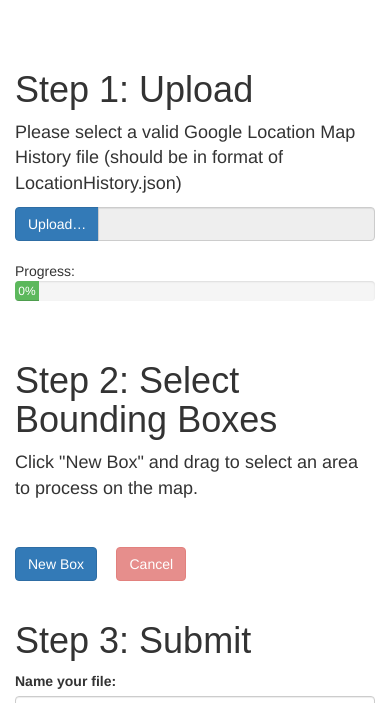
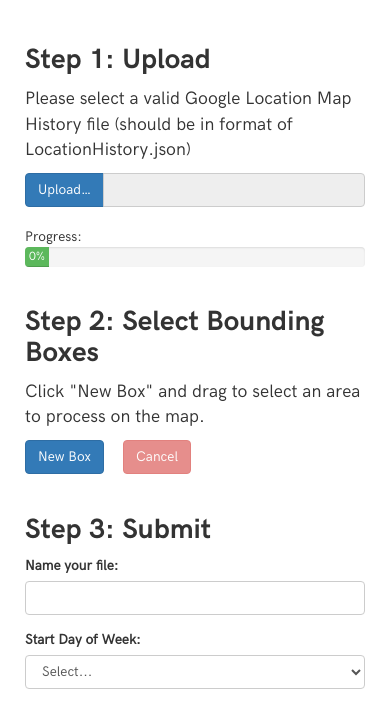
Before and after one commit to hack4impact-upenn/cls, a Flask app: page / in a window 390 px wide. Shown: the top 703 px of the page. Run offline with Flask 2, Linux system fonts and the light colour scheme; some libraries are stand-ins or nearby versions.

Commit message:
added hk grotesk, made page look slightly prettier

```diff
--- a/app/static/map.js
+++ b/app/static/map.js
@@ -57,9 +57,9 @@ function createBox(name) {
     };
 
 
-    $('#locationTable tr:last').after(
+    $('#locationTable thead tr:last').after(
       '<tr id="' + currentBox._leaflet_id + '"><td>' + name +
-      '<\/td><td><button id="goToButton' + currentBox._leaflet_id + '" data-box-id="' + currentBox._leaflet_id + '" class="btn btn-default">Go To Box<\/button>&nbsp;<button class="btn btn-danger deleteBox">Delete<\/button><\/td><\/tr>'
+      '<\/td><td><div><button id="goToButton' + currentBox._leaflet_id + '" data-box-id="' + currentBox._leaflet_id + '" class="btn btn-default">Go To Box<\/button>&nbsp;<button class="btn btn-danger deleteBox">Delete<\/button></div><\/td><\/tr>'
     );
 
     $('#goToButton' + currentBox._leaflet_id).on('click', function (e) {
@@ -76,11 +76,11 @@ function createBox(name) {
     })
 
     $('.deleteBox').on('click', function (e) {
-      var id = this.parentNode.parentNode.id;
+      var id = this.parentNode.parentNode.parentNode.id;
       boxes[id].rectangle.editing.disable();
       boxes[id].rectangle.remove();
       delete boxes[id];
-      this.parentNode.parentNode.remove();
+      this.parentNode.parentNode.parentNode.remove();
     });
 
     currentBox.bindPopup(name).openPopup();
--- a/app/static/styles/main.css
+++ b/app/static/styles/main.css
@@ -1,4 +1,13 @@
-<style>
+@font-face {
+  font-family: HKGroteskRegular;
+  src: url('../fonts/hk-grotesk/HKGrotesk-Regular.otf')
+}
+
+@font-face {
+  font-family: HKGroteskBold;
+  src: url('../fonts/hk-grotesk/HKGrotesk-Bold.otf')
+}
+
 * {
   font-family: 'HKGroteskRegular', 'Arial'
 }
@@ -21,17 +30,40 @@
   background-color: #FFF;
   height: 50vh;
   z-index: 1000;
-    padding-top: 50px;
+  padding-top: 25px;
+  padding-left: 25px;
+  padding-right: 25px;
   min-height: 100vh;
   box-shadow: 5px 5px 10px #000;
-    overflow-y: scroll;
+  overflow-y: scroll
 }
 
-  h1 {
-    font-family: 'HKGroteskBold', 'Arial'
+#locationTable {
+  margin-bottom: 0px;
+}
+
+#locationTable thead tr td:first-child {
+  font-size: 16px;
+  vertical-align: middle;
+}
+
+#locationTable thead tr td:last-child div {
+  float: right;
+}
+
+.form-control {
+  box-shadow: none;
+}
+
+.progress {
+  margin-bottom: 0px;
+}
+
+h3 {
+  font-family: 'HKGroteskBold', 'Arial';
+  font-size: 28px;
 }
 
 p {
   font-size: 18px
 }
-</style>
--- a/app/templates/main/map.html
+++ b/app/templates/main/map.html
@@ -39,11 +39,11 @@
     <link rel="stylesheet" type="text/css" href="{{url_for('static',filename='styles/main.css')}}">
 
     <div class="container-fluid">
-      <div class="row">
+      <div id="step-1" class="row">
         <div class="col-md-4" id="upload">
           <div class="row">
             <div class="col-md-12">
-              <h1>Step 1: Upload</h1>
+              <h3>Step 1: Upload</h3>
             </div>
           </div>
           <div class="row">
@@ -78,24 +78,12 @@
                             <div id="uploadstats"></div><br>
                           </div>
                         </div>-->
-          <div class="row">
+          <div id="step-2" class="row">
             <div class="col-md-12">
-              <h1>Step 2: Select Bounding Boxes</h1>
+              <h3>Step 2: Select Bounding Boxes</h3>
             </div>
             <div class="col-md-12">
               <p>Click "New Box" and drag to select an area to process on the map.</p>
-            </div>
-          </div>
-          <div class="row">
-            <div class="col-md-12">
-              <table class="table" id="locationTable">
-                <thead>
-                  <tr>
-                    <td></td>
-                  </tr>
-                </thead>
-                <tbody></tbody>
-              </table>
             </div>
           </div>
           <div class="row">
@@ -107,7 +95,16 @@
           </div><br>
           <div class="row">
             <div class="col-md-12">
-              <h1>Step 3: Submit</h1>
+              <table class="table" id="locationTable">
+                <thead><tr></tr>
+                </thead>
+                <tbody></tbody>
+              </table>
+            </div>
+          </div>
+          <div id="step-3" class="row">
+            <div class="col-md-12">
+              <h3>Step 3: Submit</h3>
             </div>
           </div>
           <div class="row">
@@ -120,7 +117,7 @@
           <div class="row">
             <div class="col-md-6">
               <div class="form-group">
-                <label for="startDay">Select Start Day of the week:</label>
+                <label for="startDay">Start Day of Week:</label>
                 <select class="form-control custom-select" id="startDay">
                                 <option value="" selected>
                                   Select...
@@ -151,7 +148,7 @@
             </div>
             <div class="col-md-6">
               <div class="form-group">
-                <label for="endDay">Select End Day of the week:</label>
+                <label for="endDay">End Day of Week:</label>
                 <select class="form-control custom-select" id="endDay">
                                 <option value="" selected>
                                   Select...
```
Also changed, not shown: app/static/fonts/hk-grotesk/SIL Open Font License.txt (added, +43 -0 lines), app/static/fonts/hk-grotesk/HKGrotesk-Bold.otf (added), app/static/fonts/hk-grotesk/HKGrotesk-BoldItalic.otf (added), app/static/fonts/hk-grotesk/HKGrotesk-Italic.otf (added), app/static/fonts/hk-grotesk/HKGrotesk-Light.otf (added), app/static/fonts/hk-grotesk/HKGrotesk-LightItalic.otf (added), app/static/fonts/hk-grotesk/HKGrotesk-Medium.otf (added), app/static/fonts/hk-grotesk/HKGrotesk-MediumItalic.otf (added), app/static/fonts/hk-grotesk/HKGrotesk-Regular.otf (added), app/static/fonts/hk-grotesk/HKGrotesk-SemiBold.otf (added), app/static/fonts/hk-grotesk/HKGrotesk-SemiBoldItalic.otf (added). Lines whose indentation alone changed are shown as unchanged.
